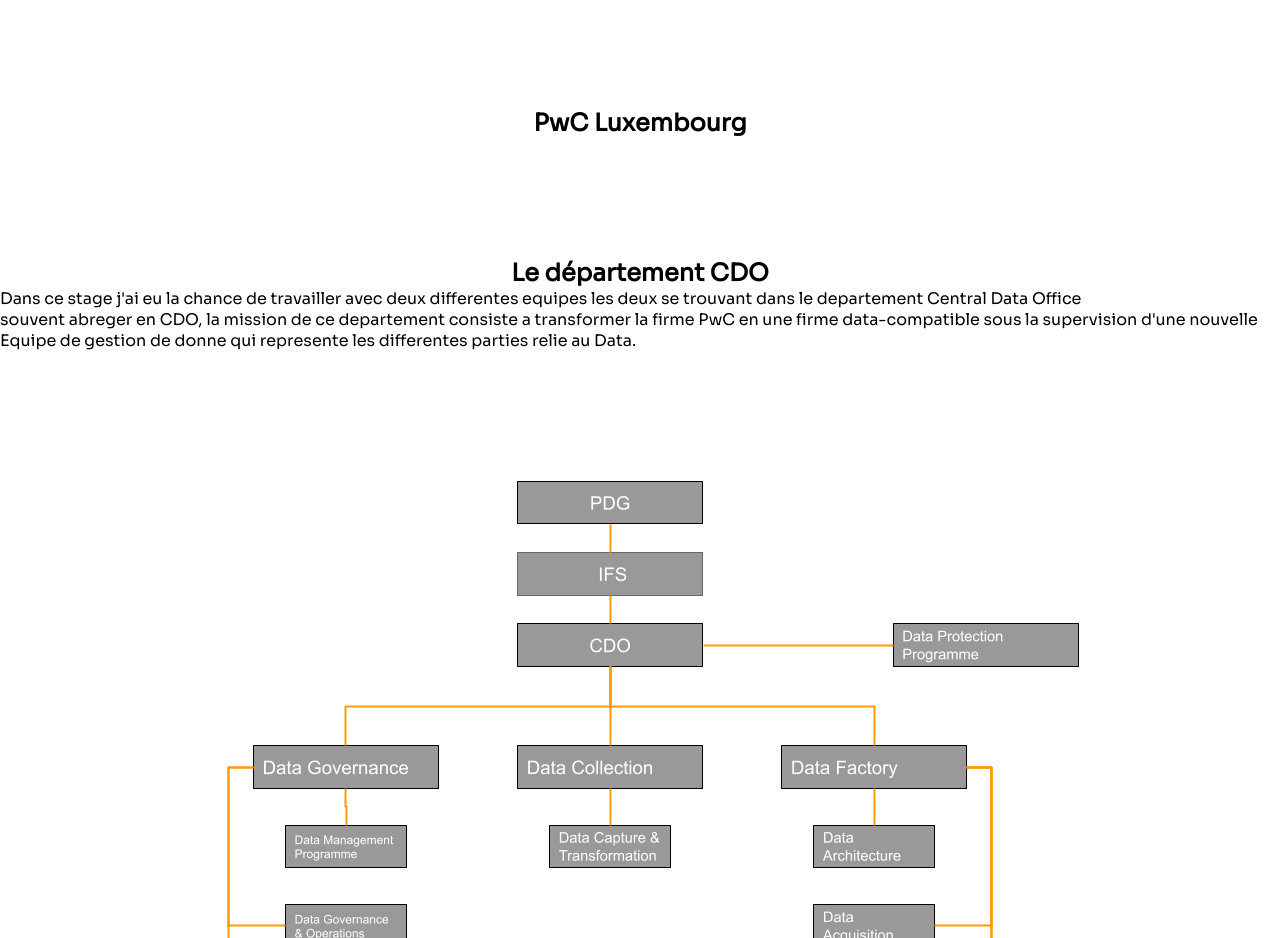
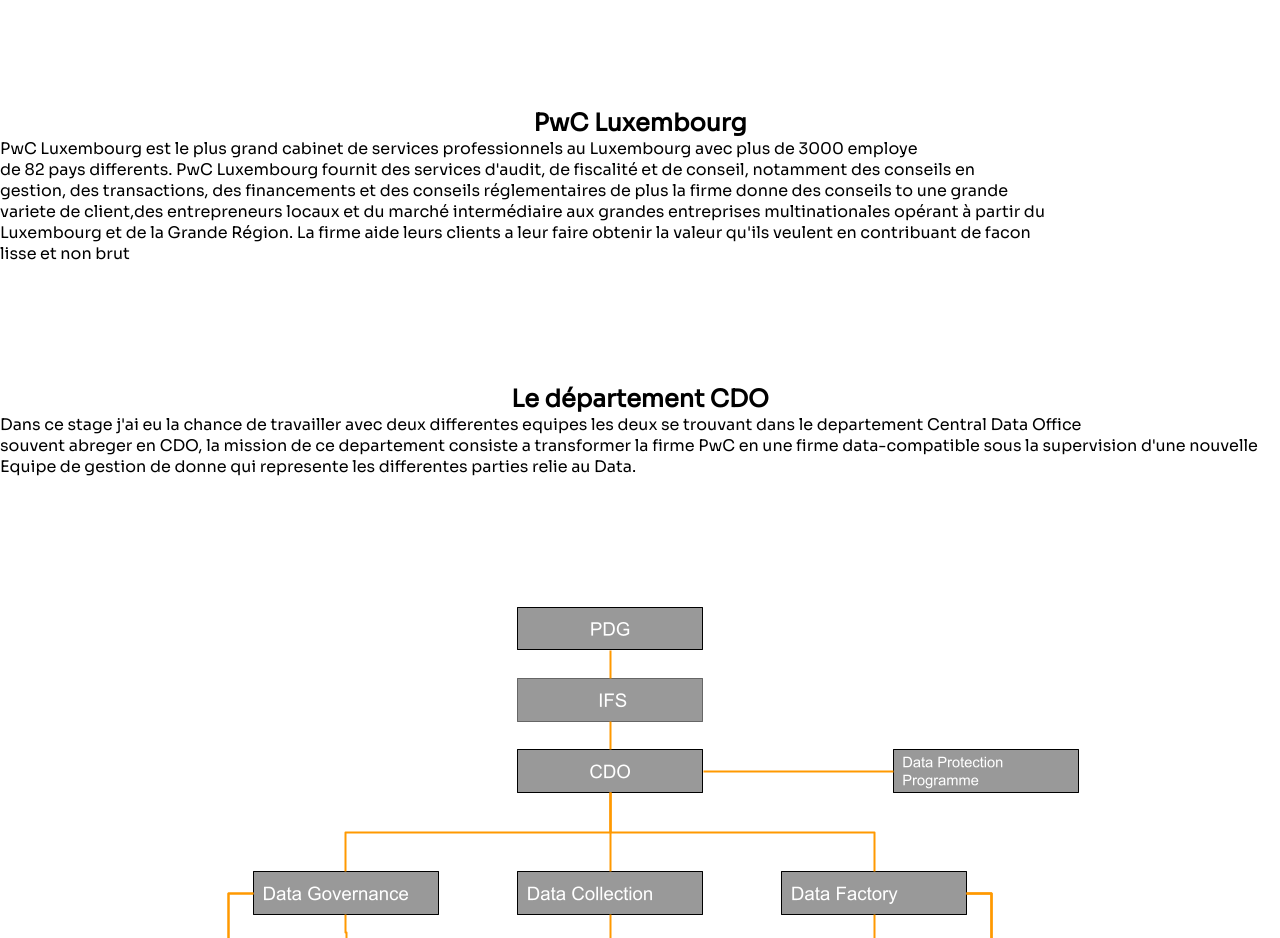
Before and after one commit to AntoineZK/InternshipReport, a React (Create React App) app: page /InternshipReport/Developpement in a window 1280 px wide. Shown: the part 1400-2338 px from the top of the page. Built offline with nearby package versions, Linux system fonts and the light colour scheme.

Commit message:
[ADD] text about pwc luxembourg

```diff
--- a/src/pages/DevText.js
+++ b/src/pages/DevText.js
@@ -38,6 +38,14 @@
 
     - 2010 : La marque de la société devient PWC.
 `
+
+const Lux = `PwC Luxembourg est le plus grand cabinet de services professionnels au Luxembourg avec plus de 3000 employe
+de 82 pays differents. PwC Luxembourg fournit des services d'audit, de fiscalité et de conseil, notamment des conseils en
+gestion, des transactions, des financements et des conseils réglementaires de plus la firme donne des conseils to une grande
+variete de client,des entrepreneurs locaux et du marché intermédiaire aux grandes entreprises multinationales opérant à partir du
+Luxembourg et de la Grande Région. La firme aide leurs clients a leur faire obtenir la valeur qu'ils veulent en contribuant de facon
+lisse et non brut`
+
 const EnvWork = `PwC Luxembourg se situe actuelement ans dans le batiment nommé Crystal Park.
 Ce batiment de plus de 45 000m^2 rassemble la plupart des collaborateurs de PwC luxembourg,
 ce batiment possede tout ce qui faut pour etre a l'aise pour travailler aussi bien une salle de repos,
@@ -82,6 +90,8 @@
 
 const CDO2 = `Le services dans lequel j'ai travailler durant tous mon stage s'appelle Data Factory dirige par Eric FRANCOIS en tant que Manager,
 Data Factory comporte de multiple equipe dont notamment Data Science dirige par Joseph EMERAS mon premier chef d'equipe ainsi que Reporting - Dashboarding dirige
-par  Nathanael Vandenberghe mon second chef d'equipe`
+par  Nathanael Vandenberghe mon second chef d'equipe.
 
-export { Gbl, EnvWork, EnvWork2, InfOut, CDO, CDO2 }
+IFS = Internal Firm Services`
+
+export { Gbl, EnvWork, EnvWork2, InfOut, CDO, CDO2, Lux }
--- a/src/pages/Développement.js
+++ b/src/pages/Développement.js
@@ -7,7 +7,7 @@
 import Piwic from '../assets/piwic.png'
 import Booking from '../assets/booking.png'
 import TimeAndExp from '../assets/timeandex.png'
-import { EnvWork, EnvWork2, Gbl, InfOut, CDO, CDO2 } from './DevText';
+import { EnvWork, EnvWork2, Gbl, InfOut, CDO, CDO2, Lux } from './DevText';
 import { NextPages } from '../components/Components';
 
 const TwoLink = [
@@ -28,6 +28,7 @@
             </div>
             <div id='PwC_Lux'>
                 <h2 className='PwC_Text'>PwC Luxembourg</h2>
+                <p className='paragraph'>{Lux}</p>
             </div>
             <div id='PwC_CDO'>
                 <h2 className='PwC_Text'>Le département CDO</h2>
```
